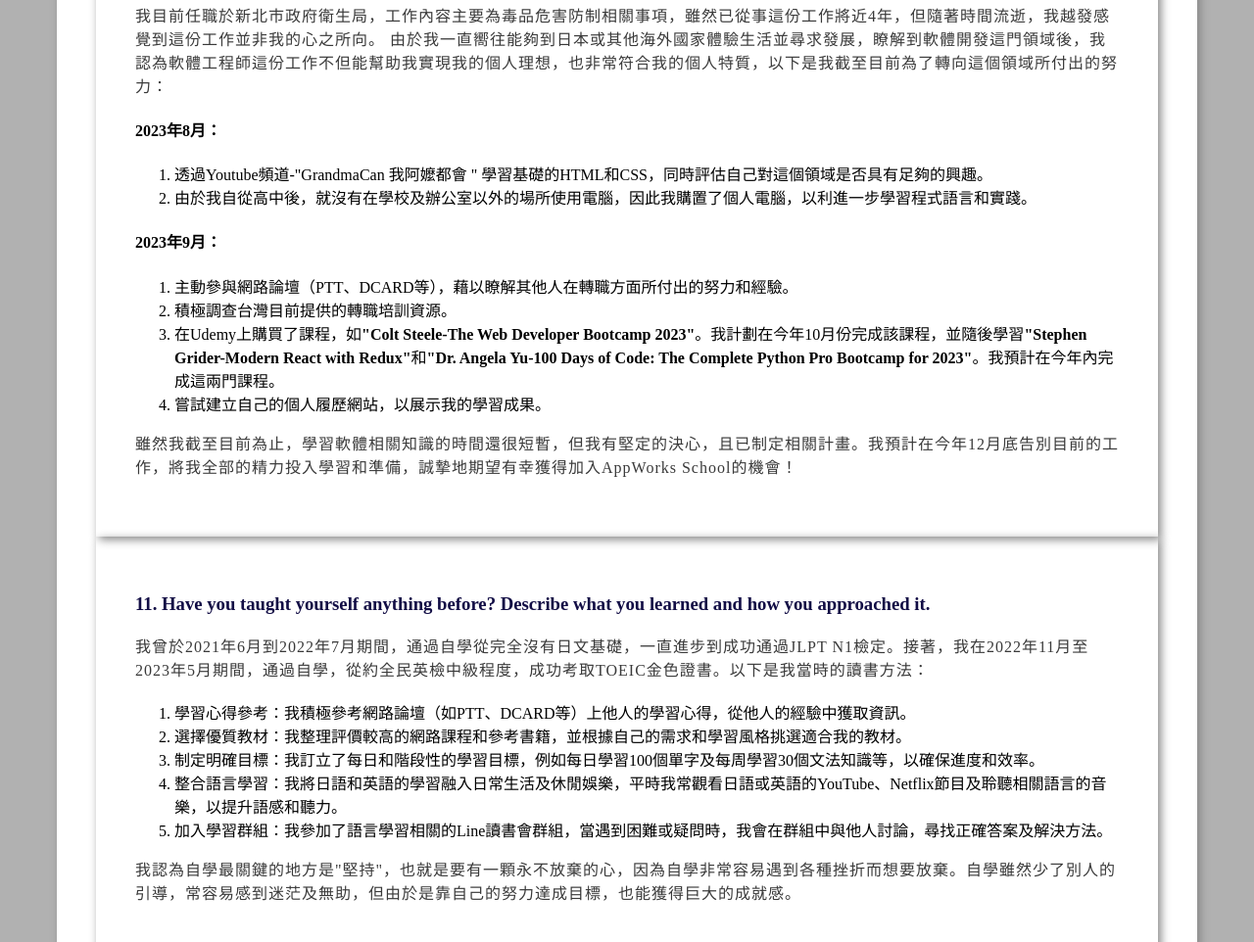
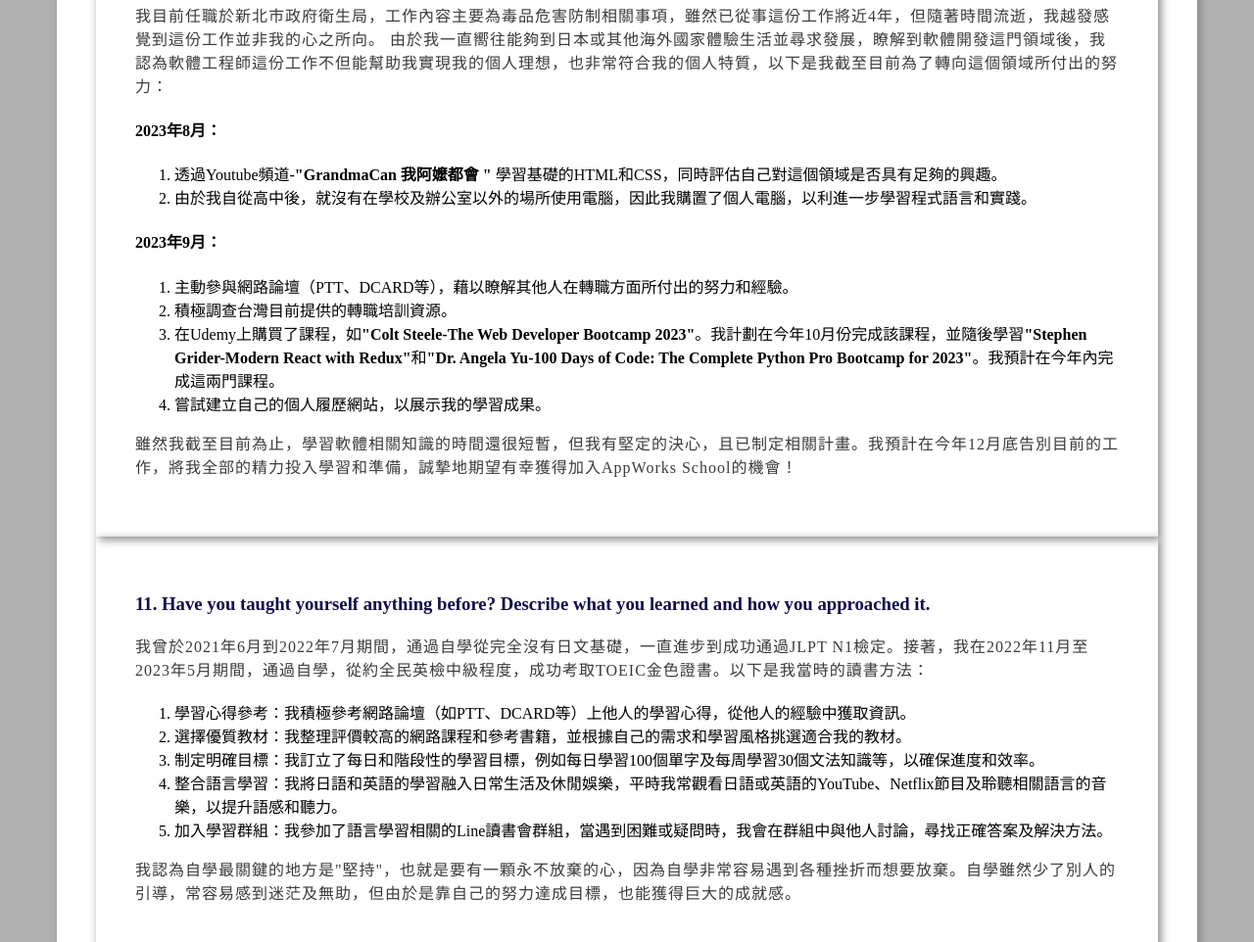
Before and after one commit to Shen-w-w/application, a plain HTML site: page index.html in a window 1280 px wide. Shown: the part 1788-2750 px from the top of the page at 98% size. Drawn offline with Linux system fonts and the light colour scheme.

Commit message:
Update index.html

```diff
--- a/index.html
+++ b/index.html
@@ -55,7 +55,7 @@
 
             <h4>2023年8月：</h4>
             <ol>
-                <li>透過Youtube頻道-"GrandmaCan 我阿嬤都會 " 學習基礎的HTML和CSS，同時評估自己對這個領域是否具有足夠的興趣。</li>
+                <li>透過Youtube頻道-<strong>"GrandmaCan 我阿嬤都會 " </strong>學習基礎的HTML和CSS，同時評估自己對這個領域是否具有足夠的興趣。</li>
                 <li>由於我自從高中後，就沒有在學校及辦公室以外的場所使用電腦，因此我購置了個人電腦，以利進一步學習程式語言和實踐。</li>
             </ol>
 
```
